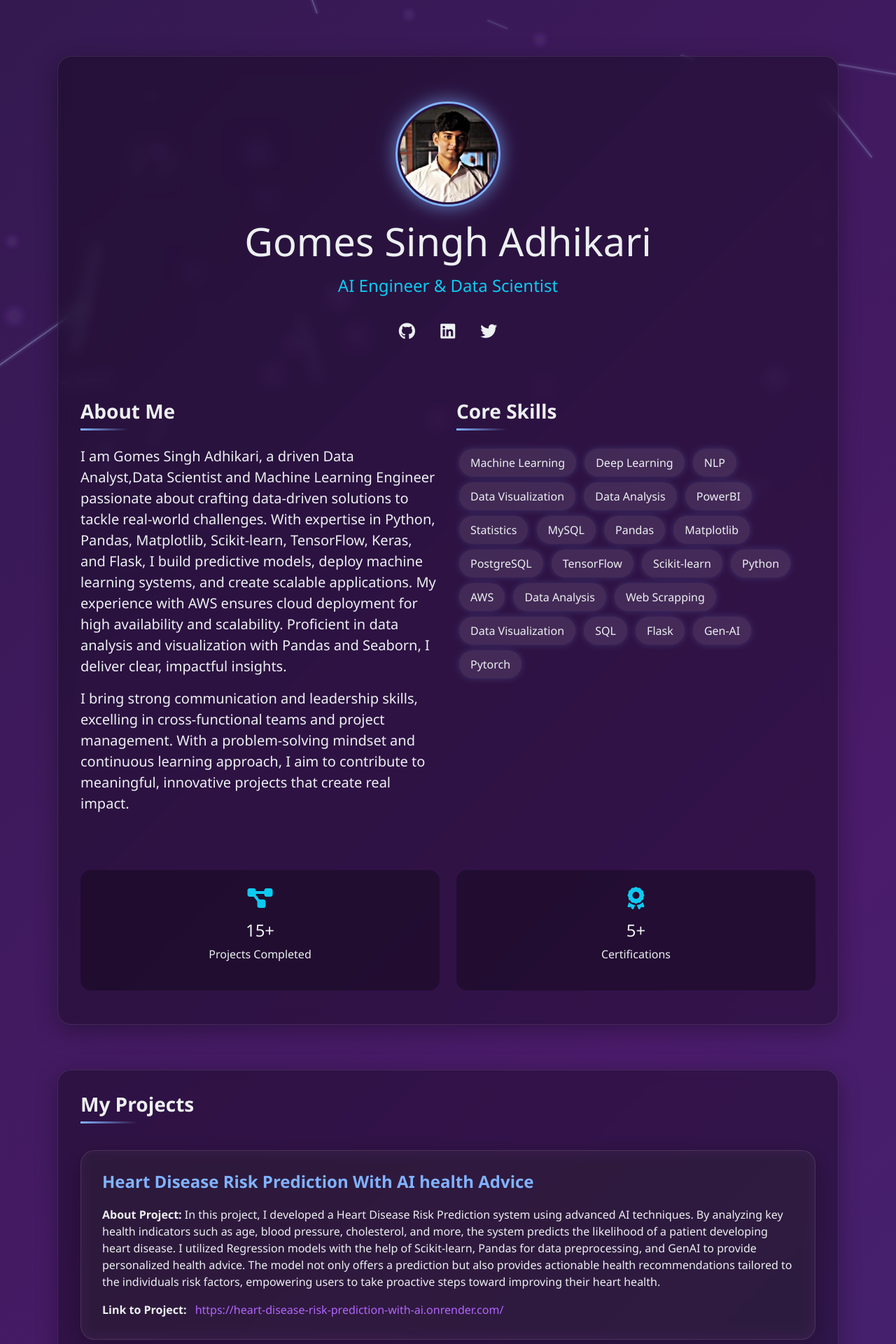
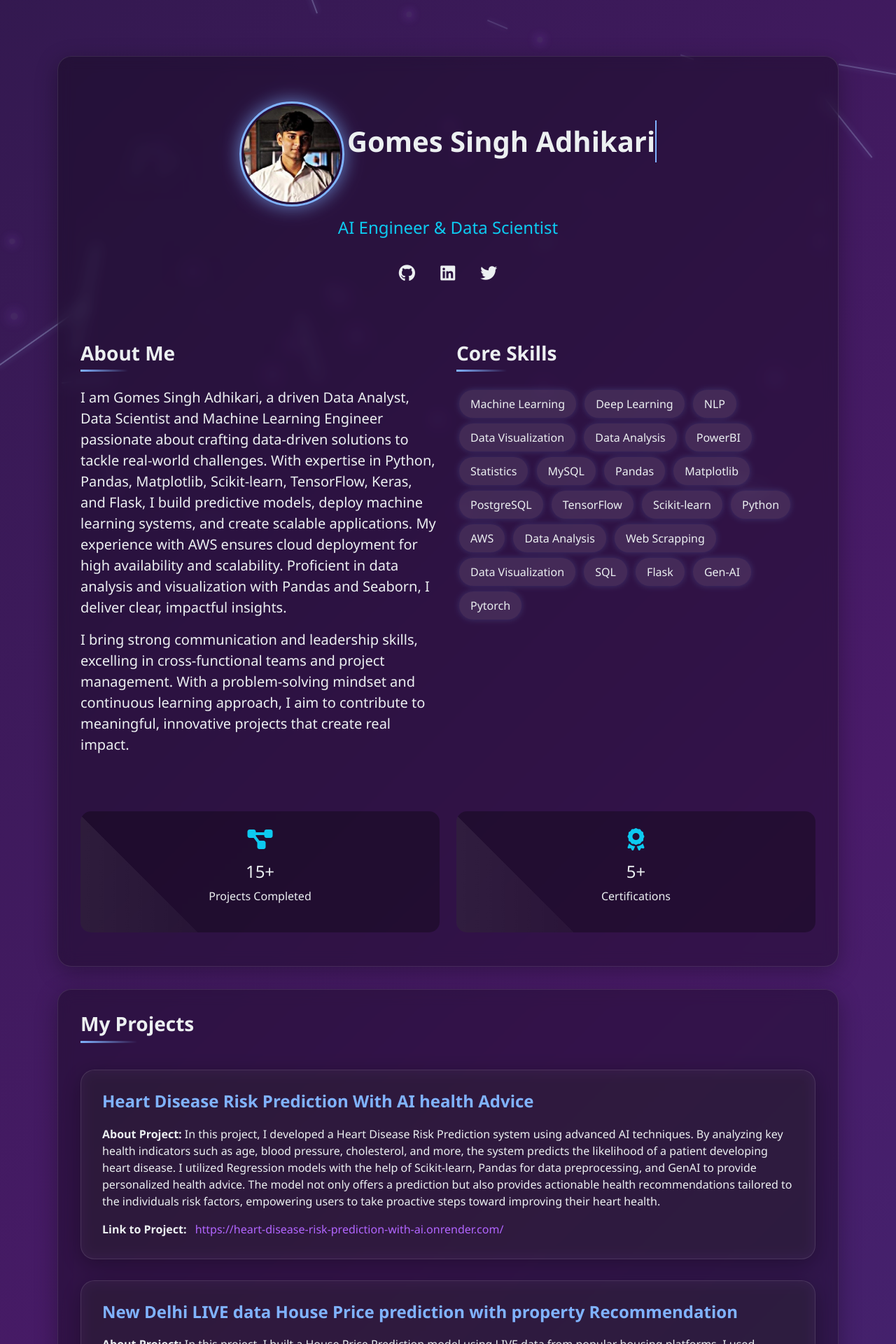
Before and after one commit to GomesAdhikari/Flask-Portfolio-Wesite-GOMES, a Flask app: page / in a window 1280 px wide. Shown: the top 1920 px of the page at 70% size. Run offline with Flask 3, Linux system fonts and the light colour scheme.

Commit message:
made changes in template

```diff
--- a/templates/index.html
+++ b/templates/index.html
@@ -7,7 +7,6 @@
     <link href="https://cdn.jsdelivr.net/npm/bootstrap@5.3.3/dist/css/bootstrap.min.css" rel="stylesheet">
     <link href="https://cdnjs.cloudflare.com/ajax/libs/font-awesome/6.0.0/css/all.min.css" rel="stylesheet">
     <style>
-        /* Previous styles remain the same until .project-section */
         body {
             margin: 0;
             padding: 0;
@@ -45,7 +44,7 @@
             background-color: #4e316c;
             border-radius: 50%;
             animation: nodeFloat 3s infinite;
-            box-shadow: 0 0 10px #b266ff;
+            box-shadow: 0 0 15px #b266ff;
         }
 
         .line {
@@ -55,12 +54,12 @@
             opacity: 0.5;
             transform-origin: left center;
             animation: lineConnect 3s infinite;
-            box-shadow: 0 0 5px #a3c8ff;
+            box-shadow: 0 0 10px #a3c8ff;
         }
 
         @keyframes nodeFloat {
             0%, 100% { transform: translate(0, 0) scale(1); }
-            50% { transform: translate(10px, -10px) scale(2); }
+            50% { transform: translate(10px, -10px) scale(1.5); }
         }
 
         @keyframes lineConnect {
@@ -76,11 +75,19 @@
             padding: 2rem;
             margin: 2rem auto;
             box-shadow: 0 8px 32px rgba(0, 0, 0, 0.3);
+            transition: transform 0.3s ease;
+            position: relative;
+            z-index: 1;
+        }
+
+        .glass-container:hover {
+            transform: translateY(-5px);
         }
 
         .profile-section {
             text-align: center;
             padding: 2rem 0;
+            position: relative;
         }
 
         .profile-image {
@@ -91,11 +98,40 @@
             padding: 3px;
             margin-bottom: 1rem;
             animation: profilePulse 3s infinite;
+            transition: transform 0.3s ease;
         }
 
         @keyframes profilePulse {
             0%, 100% { box-shadow: 0 0 20px rgba(128, 179, 255, 0.5); }
             50% { box-shadow: 0 0 30px rgba(128, 179, 255, 0.8); }
+        }
+
+        .profile-image:hover {
+            transform: scale(1.1);
+        }
+
+        .typing-container {
+            display: inline-block;
+            margin: 20px 0;
+        }
+
+        .typing-text {
+            border-right: 2px solid #80b3ff;
+            white-space: nowrap;
+            overflow: hidden;
+            font-size: 2.5rem;
+            font-weight: bold;
+            animation: typing 3.5s steps(30, end), blink-caret 0.75s step-end infinite;
+        }
+
+        @keyframes typing {
+            from { width: 0 }
+            to { width: 100% }
+        }
+
+        @keyframes blink-caret {
+            from, to { border-color: transparent }
+            50% { border-color: #80b3ff }
         }
 
         .skill-badge {
@@ -106,26 +142,13 @@
             display: inline-block;
             transition: all 0.3s ease;
             box-shadow: 0 0 10px rgba(128, 179, 255, 0.2);
+            cursor: pointer;
         }
 
         .skill-badge:hover {
             background: rgba(255, 255, 255, 0.2);
             transform: translateY(-5px) scale(1.1);
-            box-shadow: 0 0 15px rgba(128, 179, 255, 0.4);
-        }
-
-        .stats-card {
-            text-align: center;
-            padding: 1.5rem;
-            border-radius: 15px;
-            background: rgba(0, 0, 0, 0.3);
-            margin: 1rem 0;
-            transition: all 0.3s ease;
-        }
-
-        .stats-card:hover {
-            transform: translateY(-5px);
-            box-shadow: 0 0 20px rgba(128, 179, 255, 0.3);
+            box-shadow: 0 0 20px rgba(128, 179, 255, 0.6);
         }
 
         .section-title {
@@ -145,6 +168,39 @@
             background: linear-gradient(90deg, #80b3ff, transparent);
         }
 
+        .stats-card {
+            text-align: center;
+            padding: 1.5rem;
+            border-radius: 15px;
+            background: rgba(0, 0, 0, 0.3);
+            margin: 1rem 0;
+            transition: all 0.3s ease;
+            position: relative;
+            overflow: hidden;
+        }
+
+        .stats-card::before {
+            content: '';
+            position: absolute;
+            top: -50%;
+            left: -50%;
+            width: 200%;
+            height: 200%;
+            background: linear-gradient(45deg, transparent, rgba(255,255,255,0.1), transparent);
+            transform: rotate(45deg);
+            animation: shine 3s infinite;
+        }
+
+        @keyframes shine {
+            0% { transform: translateX(-100%) rotate(45deg); }
+            100% { transform: translateX(100%) rotate(45deg); }
+        }
+
+        .stats-card:hover {
+            transform: translateY(-5px);
+            box-shadow: 0 0 20px rgba(128, 179, 255, 0.3);
+        }
+
         .social-links {
             margin-top: 2rem;
         }
@@ -154,17 +210,28 @@
             margin: 0 1rem;
             font-size: 1.5rem;
             transition: all 0.3s ease;
+            position: relative;
+        }
+
+        .social-links a::before {
+            content: '';
+            position: absolute;
+            width: 100%;
+            height: 2px;
+            bottom: -5px;
+            left: 0;
+            background: linear-gradient(90deg, #80b3ff, transparent);
+            transform: scaleX(0);
+            transition: transform 0.3s ease;
+        }
+
+        .social-links a:hover::before {
+            transform: scaleX(1);
         }
 
         .social-links a:hover {
             color: #80b3ff;
             transform: translateY(-5px);
-            text-shadow: 0 0 10px rgba(128, 179, 255, 0.8);
-        }
-
-        /* Project Section Styles */
-        .project-section {
-            margin-top: 4rem;
         }
 
         .project-item {
@@ -177,14 +244,32 @@
             box-shadow: 0 8px 32px rgba(0, 0, 0, 0.3);
             transform: translateY(0);
             transition: all 0.4s cubic-bezier(0.4, 0, 0.2, 1);
+            position: relative;
+            overflow: hidden;
             opacity: 0;
             animation: fadeInUp 0.6s ease forwards;
+        }
+
+        .project-item::after {
+            content: '';
+            position: absolute;
+            top: 0;
+            left: 0;
+            width: 100%;
+            height: 100%;
+            background: linear-gradient(45deg, transparent, rgba(255,255,255,0.1), transparent);
+            transform: translateX(-100%);
+            transition: transform 0.6s ease;
         }
 
         .project-item:hover {
             transform: translateY(-8px) scale(1.02);
             box-shadow: 0 12px 40px rgba(128, 179, 255, 0.3);
             background: rgba(255, 255, 255, 0.08);
+        }
+
+        .project-item:hover::after {
+            transform: translateX(100%);
         }
 
         .project-item h4 {
@@ -218,7 +303,6 @@
             position: relative;
             padding: 4px 8px;
             border-radius: 4px;
-            text-align: center;
         }
 
         .project-link:hover {
@@ -240,16 +324,15 @@
     </style>
 </head>
 <body>
-    <div class="neural-network">
-        <!-- Generated dynamically via JavaScript -->
-    </div>
+    <div class="neural-network"></div>
 
     <div class="container py-5">
-        <!-- Profile Section -->
         <div class="glass-container">
             <div class="profile-section">
                 <img src="/static/images/1726588361082.jpg" alt="Gomes Singh Adhikari" class="profile-image">
-                <h1 class="display-4 mb-3">Gomes Singh Adhikari</h1>
+                <div class="typing-container">
+                    <div class="typing-text">Gomes Singh Adhikari</div>
+                </div>
                 <h2 class="h4 text-info mb-4">AI Engineer & Data Scientist</h2>
 
                 <div class="social-links">
@@ -263,7 +346,7 @@
                 <div class="col-md-6">
                     <h3 class="section-title">About Me</h3>
                     <p class="lead">
-                        I am Gomes Singh Adhikari, a driven Data Analyst,Data Scientist and Machine Learning Engineer passionate about crafting data-driven solutions to tackle real-world challenges. With expertise in Python, Pandas, Matplotlib, Scikit-learn, TensorFlow, Keras, and Flask, I build predictive models, deploy machine learning systems, and create scalable applications. My experience with AWS ensures cloud deployment for high availability and scalability. Proficient in data analysis and visualization with Pandas and Seaborn, I deliver clear, impactful insights.
+                        I am Gomes Singh Adhikari, a driven Data Analyst, Data Scientist and Machine Learning Engineer passionate about crafting data-driven solutions to tackle real-world challenges. With expertise in Python, Pandas, Matplotlib, Scikit-learn, TensorFlow, Keras, and Flask, I build predictive models, deploy machine learning systems, and create scalable applications. My experience with AWS ensures cloud deployment for high availability and scalability. Proficient in data analysis and visualization with Pandas and Seaborn, I deliver clear, impactful insights.
                     </p>
                     <p class="lead">
                         I bring strong communication and leadership skills, excelling in cross-functional teams and project management. With a problem-solving mindset and continuous learning approach, I aim to contribute to meaningful, innovative projects that create real impact.
@@ -294,8 +377,6 @@
                         <span class="skill-badge">Flask</span>
                         <span class="skill-badge">Gen-AI</span>
                         <span class="skill-badge">Pytorch</span>
-
-
                     </div>
                 </div>
             </div>
```
